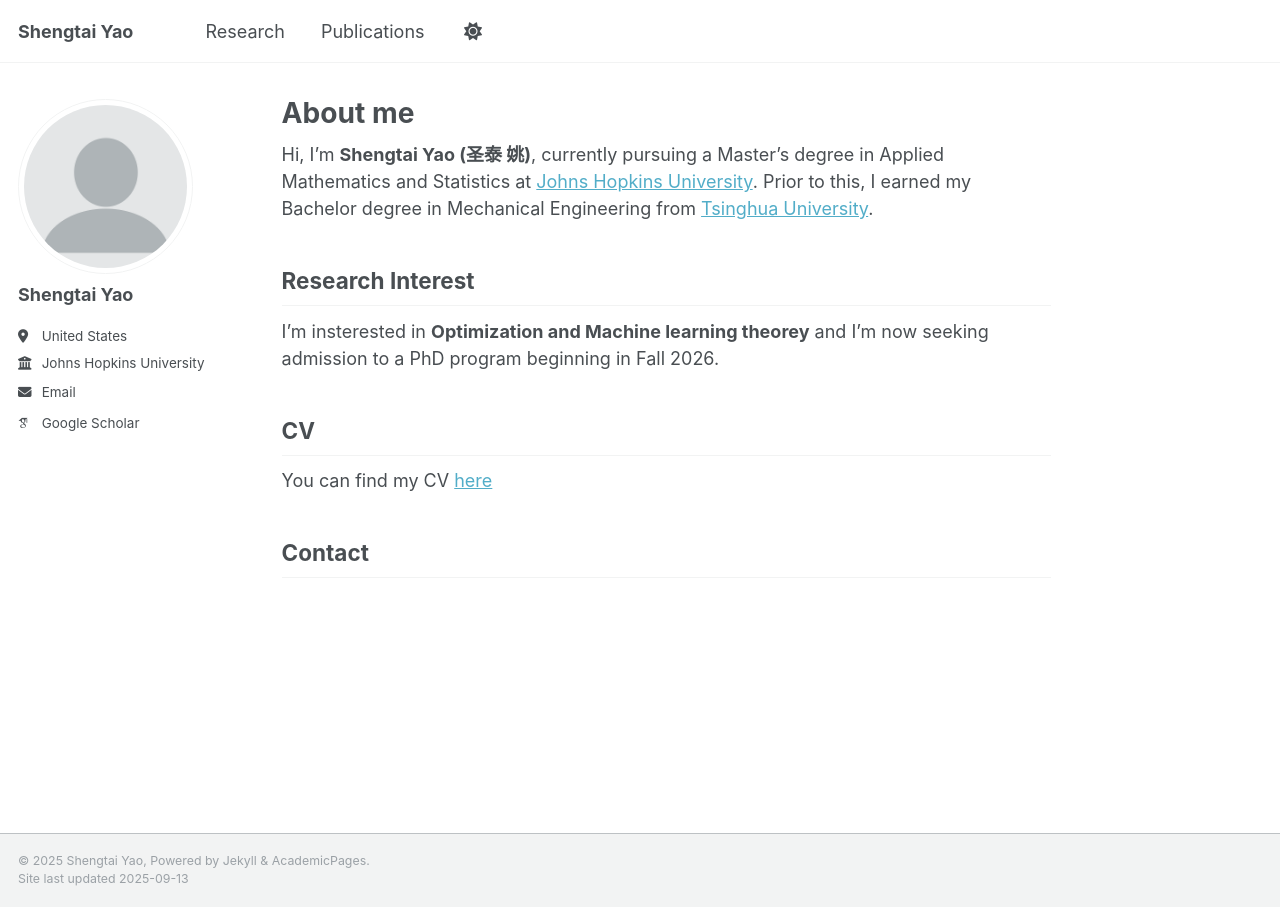
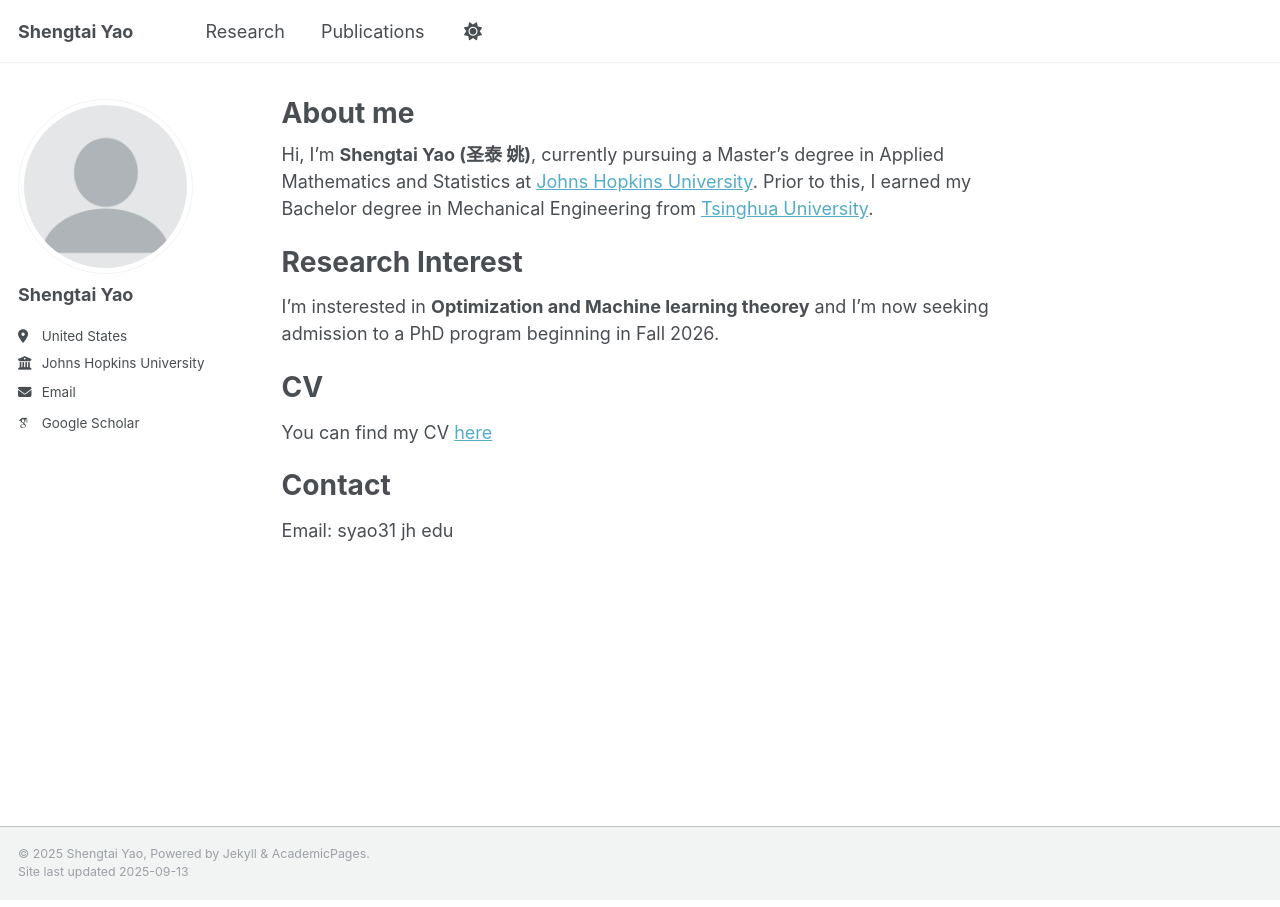
Before and after one commit to Yaoshengtai/Yaoshengtai.github.io, a Jekyll site: the page built from _pages/about.md, in a window 1280 px wide. Built offline with Jekyll 4.4.1, drawn with Linux system fonts in a browser that asks for light colours; some web fonts are replaced.

Commit message:
Update about.md

```diff
--- a/_pages/about.md
+++ b/_pages/about.md
@@ -9,12 +9,14 @@ redirect_from:
 
 Hi, I'm **Shengtai Yao (圣泰 姚)**, currently pursuing a Master’s degree in Applied Mathematics and Statistics at [Johns Hopkins University](https://www.jhu.edu/). Prior to this, I earned my Bachelor degree in Mechanical Engineering from [Tsinghua University](https://www.tsinghua.edu.cn/en/).
 
-## Research Interest
+# Research Interest
 
 I'm insterested in **Optimization and Machine learning theorey** and I'm now seeking admission to a PhD program beginning in Fall 2026.
 
-## CV
+# CV
 
 You can find my CV [here]()
 
-## Contact
+# Contact
+
+Email: syao31 <at> jh <dot> edu
```
